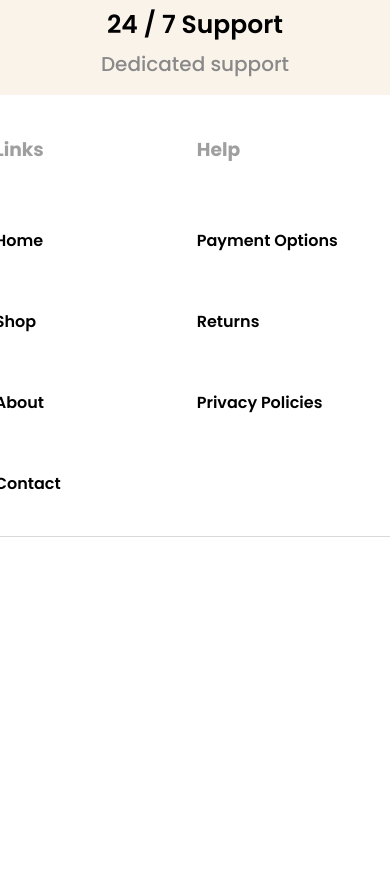
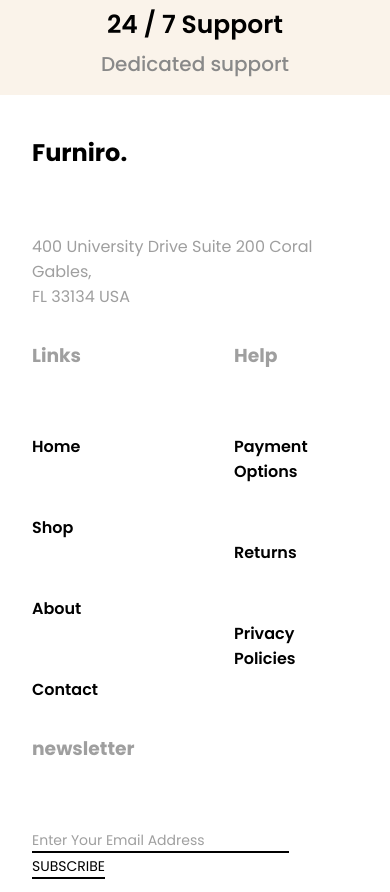
Before and after one commit to AdrianoRdg/ecommerce-frontend, a React (Create React App) app: page / in a window 390 px wide. Shown: the part 1649-2541 px from the top of the page. Before the commit the page ends 2249 px from the top, so only its background shows below. Built offline with nearby package versions, Linux system fonts and the light colour scheme; no server answers.

Commit message:
feat: feito responsividade do footer

```diff
--- a/src/view/components/Footer/styles.ts
+++ b/src/view/components/Footer/styles.ts
@@ -1,4 +1,5 @@
 import styled from "styled-components";
+import { devices } from "../../../assets/styles/mediaQueries";
 
 export const FooterContainer = styled.footer`
   height: 31.5625rem;
@@ -8,7 +9,8 @@ export const FooterContainer = styled.footer`
 `;
 
 export const FooterContent = styled.div`
-  width: 77.25rem;
+  max-width: 77.5006rem;
+  width: 100%;
   height: 100%;
   display: flex;
   flex-direction: column;
@@ -23,6 +25,16 @@ export const FooterInfo = styled.div`
   display: flex;
   justify-content: space-between;
   padding: 2.5rem 0;
+
+  @media ${devices.xl} {
+    flex-wrap: wrap;
+  }
+
+  @media (max-width: 1240px) {
+    padding: 2.5rem 2rem;
+    gap: 2rem;
+    justify-content: flex-start;
+  }
 `;
 
 export const BrandInfo = styled.div`
@@ -79,4 +91,8 @@ export const Copyright = styled.div`
   display: flex;
   align-items: center;
   height: 100%;
+
+  @media (max-width: 1240px) {
+    padding: 0 2rem;
+  }
 `;
```
